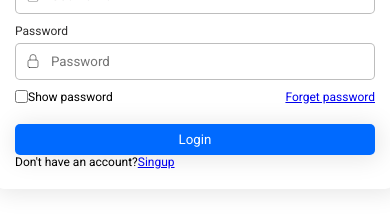
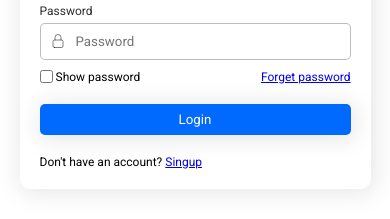
Before and after one commit to Balaganesh-Mala/wonew, a React (Create React App) app in the folder myapp/: page /login in a window 390 px wide. Shown: the part 449-668 px from the top of the page. Built offline with nearby package versions, Linux system fonts and the light colour scheme.

Commit message:
Fix login show password

```diff
--- a/myapp/src/components/Login/index.css
+++ b/myapp/src/components/Login/index.css
@@ -1,6 +1,3 @@
-.show-pass {
-  cursor: pointer;
-}
 .login-container {
   display: flex;
   flex-direction: column;
@@ -13,7 +10,7 @@
   margin: 20px;
   border-radius: 10px;
   box-shadow: 2px 2px 25px 2px rgba(0, 0, 0, 0.1);
-  width: 320px;
+  width: 350px;
 }
 .img-control {
   display: flex;
@@ -56,7 +53,7 @@
 }
 .login-btn {
   width: 100%;
-  margin-top: 20px;
+  margin: 20px 0px;
   padding: 8px;
   border-radius: 5px;
   border: none;
@@ -76,19 +73,24 @@
 .flex-row {
   display: flex;
   align-items: center;
+  column-gap: 3px;
 }
 .sing-up-text {
   font-size: 12px;
   text-align: center;
 }
+.show-pass-container {
+  cursor: pointer;
+}
 .error-msg {
+  margin: 10px 0px !important;
   font-size: 12px;
   color: red;
   margin: 0px;
 }
-@media (max-width: 350px) {
+@media (max-width: 400px) {
   .form-controls {
-    margin: 5px;
-    width: 80%;
+    margin: 20px !important;
+    width: 90% !important;
   }
 }
--- a/myapp/src/components/Login/index.js
+++ b/myapp/src/components/Login/index.js
@@ -69,7 +69,13 @@ class Login extends Component {
       <div className="login-container">
         <div className="form-controls">
           <form onSubmit={this.onsubmitForm}>
-            <div className="img-control"><img src="https://ik.imagekit.io/izqq5ffwt/IMG_20251004_004234.png?updatedAt=1759518799426" alt="website logo" className="website-logo"/></div>
+            <div className="img-control">
+              <img
+                src="https://ik.imagekit.io/izqq5ffwt/IMG_20251004_004234.png?updatedAt=1759518799426"
+                alt="website logo"
+                className="website-logo"
+              />
+            </div>
             <div className="input-controls">
               <label htmlFor="username">Username</label>
               <div className="input-box">
@@ -98,13 +104,14 @@ class Login extends Component {
             </div>
 
             <div className="forget-pass">
-              <div className="flex-row show-pass">
+              <div className="flex-row">
                 <input
                   type="checkbox"
                   id="checkbox"
                   onChange={this.onClickShowPassword}
+                  className="show-pass-container"
                 />
-                <label htmlFor="checkbox">Show password</label>
+                <label htmlFor="checkbox" className="show-pass-container">Show password</label>
               </div>
               <Link to="/forgetPassword">
                 <p>Forget password</p>
--- a/myapp/src/components/Registration/index.css
+++ b/myapp/src/components/Registration/index.css
@@ -16,15 +16,15 @@
   margin: 20px;
   border-radius: 10px;
   box-shadow: 2px 2px 25px 2px rgba(0, 0, 0, 0.1);
-  width: 400px;
+  width: 350px;
 }
-.img-control{
+.img-control {
   display: flex;
   justify-content: center;
   margin-bottom: 20px;
   padding: 10px;
 }
-.website-logo{
+.website-logo {
   width: 55%;
 }
 .input-controls {
@@ -33,14 +33,13 @@
   row-gap: 5px;
   margin-top: 10px;
 }
-.user-name-input-box{
+.user-name-input-box {
   display: flex;
   flex-wrap: wrap;
   column-gap: 5px;
 }
-.user-name-input-box .input-controls{
+.user-name-input-box .input-controls {
   width: 49%;
-
 }
 .input-controls input {
   padding: 10px 10px 10px 35px;
@@ -91,11 +90,11 @@
     margin: 5px;
     width: 80%;
   }
-  .user-name-input-box{
+  .user-name-input-box {
     display: flex;
     flex-direction: column;
   }
-  .user-name-input-box .input-controls{
+  .user-name-input-box .input-controls {
     width: 100%;
   }
 }
```
Lines whose indentation alone changed are shown as unchanged.
